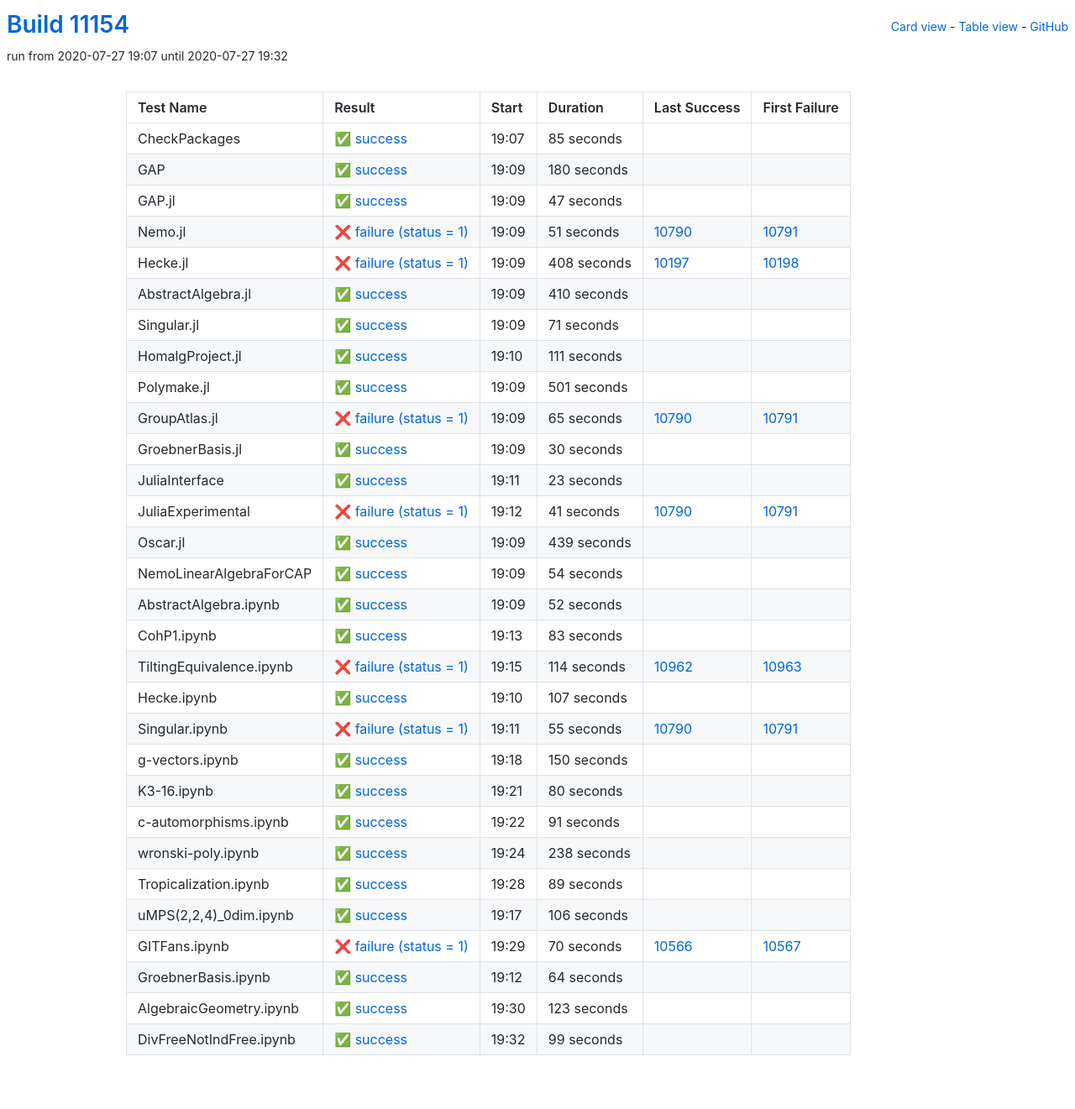
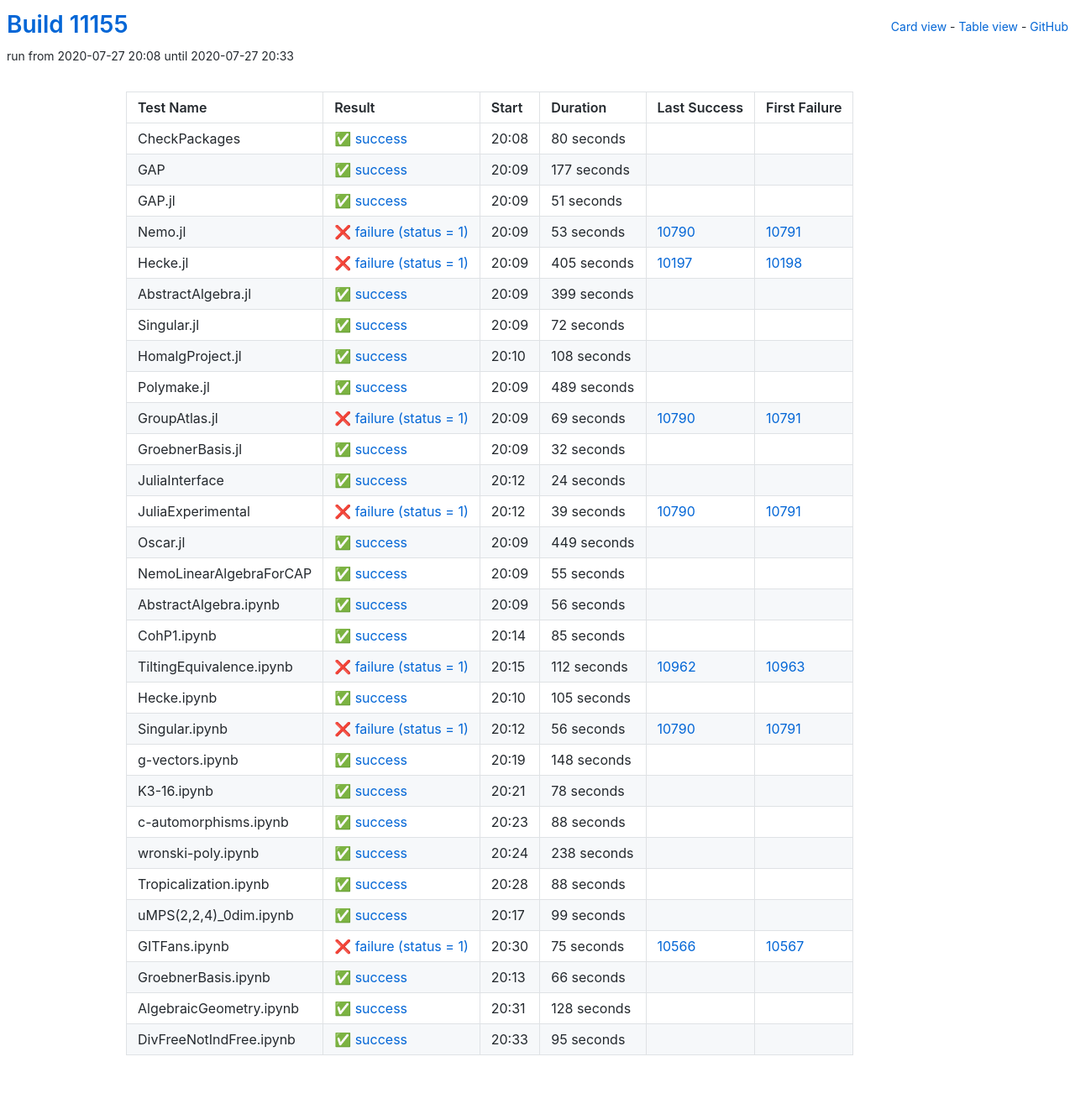
Before and after one commit to oscar-system/oscar-ci-status, a Jekyll site: the page built from table.html, in a window 1280 px wide. Shown: the whole page at 84% size. Built offline with Jekyll 4.4.1, drawn with Linux system fonts in a browser that asks for light colours.

Commit message:
Build #11155

```diff
--- a/_data/ci.yml
+++ b/_data/ci.yml
@@ -1,6 +1,6 @@
 ---
-build: 11154
-build_url: https://oscarci.mathematik.uni-kl.de/job/oscar/11154/
+build: 11155
+build_url: https://oscarci.mathematik.uni-kl.de/job/oscar/11155/
 job: oscar
 organization: oscar-system
 repo: oscar-ci-status
@@ -8,8 +8,200 @@
 tests:
 - name: CheckPackages
   id: checkpackages
-  log: https://oscarci.mathematik.uni-kl.de/job/oscar/11154/artifact/logs/build-11154/CheckPackages.log
-  start: 2020-07-27 19:07
+  log: https://oscarci.mathematik.uni-kl.de/job/oscar/11155/artifact/logs/build-11155/CheckPackages.log
+  start: 2020-07-27 20:08
+  success: true
+  exitcode: 0
+  status: success
+  duration: 80
+  last_success: false
+  last_success_url:
+  first_failure: false
+  first_failure_url:
+- name: GAP
+  id: gap
+  log: https://oscarci.mathematik.uni-kl.de/job/oscar/11155/artifact/logs/build-11155/GAP.log
+  start: 2020-07-27 20:09
+  success: true
+  exitcode: 0
+  status: success
+  duration: 177
+  last_success: false
+  last_success_url:
+  first_failure: false
+  first_failure_url:
+- name: GAP.jl
+  id: gap-jl
+  log: https://oscarci.mathematik.uni-kl.de/job/oscar/11155/artifact/logs/build-11155/GAP.jl.log
+  start: 2020-07-27 20:09
+  success: true
+  exitcode: 0
+  status: success
+  duration: 51
+  last_success: false
+  last_success_url:
+  first_failure: false
+  first_failure_url:
+- name: Nemo.jl
+  id: nemo-jl
+  log: https://oscarci.mathematik.uni-kl.de/job/oscar/11155/artifact/logs/build-11155/Nemo.jl.log
+  start: 2020-07-27 20:09
+  success: false
+  exitcode: 1
+  status: failure
+  duration: 53
+  last_success: 10790
+  last_success_url: https://oscarci.mathematik.uni-kl.de/job/oscar/10790/
+  first_failure: 10791
+  first_failure_url: https://oscarci.mathematik.uni-kl.de/job/oscar/10791/
+- name: Hecke.jl
+  id: hecke-jl
+  log: https://oscarci.mathematik.uni-kl.de/job/oscar/11155/artifact/logs/build-11155/Hecke.jl.log
+  start: 2020-07-27 20:09
+  success: false
+  exitcode: 1
+  status: failure
+  duration: 405
+  last_success: 10197
+  last_success_url: https://oscarci.mathematik.uni-kl.de/job/oscar/10197/
+  first_failure: 10198
+  first_failure_url: https://oscarci.mathematik.uni-kl.de/job/oscar/10198/
+- name: AbstractAlgebra.jl
+  id: abstractalgebra-jl
+  log: https://oscarci.mathematik.uni-kl.de/job/oscar/11155/artifact/logs/build-11155/AbstractAlgebra.jl.log
+  start: 2020-07-27 20:09
+  success: true
+  exitcode: 0
+  status: success
+  duration: 399
+  last_success: false
+  last_success_url:
+  first_failure: false
+  first_failure_url:
+- name: Singular.jl
+  id: singular-jl
+  log: https://oscarci.mathematik.uni-kl.de/job/oscar/11155/artifact/logs/build-11155/Singular.jl.log
+  start: 2020-07-27 20:09
+  success: true
+  exitcode: 0
+  status: success
+  duration: 72
+  last_success: false
+  last_success_url:
+  first_failure: false
+  first_failure_url:
+- name: HomalgProject.jl
+  id: homalgproject-jl
+  log: https://oscarci.mathematik.uni-kl.de/job/oscar/11155/artifact/logs/build-11155/HomalgProject.jl.log
+  start: 2020-07-27 20:10
+  success: true
+  exitcode: 0
+  status: success
+  duration: 108
+  last_success: false
+  last_success_url:
+  first_failure: false
+  first_failure_url:
+- name: Polymake.jl
+  id: polymake-jl
+  log: https://oscarci.mathematik.uni-kl.de/job/oscar/11155/artifact/logs/build-11155/Polymake.jl.log
+  start: 2020-07-27 20:09
+  success: true
+  exitcode: 0
+  status: success
+  duration: 489
+  last_success: false
+  last_success_url:
+  first_failure: false
+  first_failure_url:
+- name: GroupAtlas.jl
+  id: groupatlas-jl
+  log: https://oscarci.mathematik.uni-kl.de/job/oscar/11155/artifact/logs/build-11155/GroupAtlas.jl.log
+  start: 2020-07-27 20:09
+  success: false
+  exitcode: 1
+  status: failure
+  duration: 69
+  last_success: 10790
+  last_success_url: https://oscarci.mathematik.uni-kl.de/job/oscar/10790/
+  first_failure: 10791
+  first_failure_url: https://oscarci.mathematik.uni-kl.de/job/oscar/10791/
+- name: GroebnerBasis.jl
+  id: groebnerbasis-jl
+  log: https://oscarci.mathematik.uni-kl.de/job/oscar/11155/artifact/logs/build-11155/GroebnerBasis.jl.log
+  start: 2020-07-27 20:09
+  success: true
+  exitcode: 0
+  status: success
+  duration: 32
+  last_success: false
+  last_success_url:
+  first_failure: false
+  first_failure_url:
+- name: JuliaInterface
+  id: juliainterface
+  log: https://oscarci.mathematik.uni-kl.de/job/oscar/11155/artifact/logs/build-11155/JuliaInterface.log
+  start: 2020-07-27 20:12
+  success: true
+  exitcode: 0
+  status: success
+  duration: 24
+  last_success: false
+  last_success_url:
+  first_failure: false
+  first_failure_url:
+- name: JuliaExperimental
+  id: juliaexperimental
+  log: https://oscarci.mathematik.uni-kl.de/job/oscar/11155/artifact/logs/build-11155/JuliaExperimental.log
+  start: 2020-07-27 20:12
+  success: false
+  exitcode: 1
+  status: failure
+  duration: 39
+  last_success: 10790
+  last_success_url: https://oscarci.mathematik.uni-kl.de/job/oscar/10790/
+  first_failure: 10791
+  first_failure_url: https://oscarci.mathematik.uni-kl.de/job/oscar/10791/
+- name: Oscar.jl
+  id: oscar-jl
+  log: https://oscarci.mathematik.uni-kl.de/job/oscar/11155/artifact/logs/build-11155/Oscar.jl.log
+  start: 2020-07-27 20:09
+  success: true
+  exitcode: 0
+  status: success
+  duration: 449
+  last_success: false
+  last_success_url:
+  first_failure: false
+  first_failure_url:
+- name: NemoLinearAlgebraForCAP
+  id: nemolinearalgebraforcap
+  log: https://oscarci.mathematik.uni-kl.de/job/oscar/11155/artifact/logs/build-11155/NemoLinearAlgebraForCAP.log
+  start: 2020-07-27 20:09
+  success: true
+  exitcode: 0
+  status: success
+  duration: 55
+  last_success: false
+  last_success_url:
+  first_failure: false
+  first_failure_url:
+- name: AbstractAlgebra.ipynb
+  id: abstractalgebra-ipynb
+  log: https://oscarci.mathematik.uni-kl.de/job/oscar/11155/artifact/logs/build-11155/AbstractAlgebra.ipynb.log
+  start: 2020-07-27 20:09
+  success: true
+  exitcode: 0
+  status: success
+  duration: 56
+  last_success: false
+  last_success_url:
+  first_failure: false
+  first_failure_url:
+- name: CohP1.ipynb
+  id: cohp1-ipynb
+  log: https://oscarci.mathematik.uni-kl.de/job/oscar/11155/artifact/logs/build-11155/CohP1.ipynb.log
+  start: 2020-07-27 20:14
   success: true
   exitcode: 0
   status: success
@@ -18,274 +210,82 @@
   last_success_url:
   first_failure: false
   first_failure_url:
-- name: GAP
-  id: gap
-  log: https://oscarci.mathematik.uni-kl.de/job/oscar/11154/artifact/logs/build-11154/GAP.log
-  start: 2020-07-27 19:09
-  success: true
-  exitcode: 0
-  status: success
-  duration: 180
-  last_success: false
-  last_success_url:
-  first_failure: false
-  first_failure_url:
-- name: GAP.jl
-  id: gap-jl
-  log: https://oscarci.mathematik.uni-kl.de/job/oscar/11154/artifact/logs/build-11154/GAP.jl.log
-  start: 2020-07-27 19:09
-  success: true
-  exitcode: 0
-  status: success
-  duration: 47
-  last_success: false
-  last_success_url:
-  first_failure: false
-  first_failure_url:
-- name: Nemo.jl
-  id: nemo-jl
-  log: https://oscarci.mathematik.uni-kl.de/job/oscar/11154/artifact/logs/build-11154/Nemo.jl.log
-  start: 2020-07-27 19:09
+- name: TiltingEquivalence.ipynb
+  id: tiltingequivalence-ipynb
+  log: https://oscarci.mathematik.uni-kl.de/job/oscar/11155/artifact/logs/build-11155/TiltingEquivalence.ipynb.log
+  start: 2020-07-27 20:15
   success: false
   exitcode: 1
   status: failure
-  duration: 51
-  last_success: 10790
-  last_success_url: https://oscarci.mathematik.uni-kl.de/job/oscar/10790/
-  first_failure: 10791
-  first_failure_url: https://oscarci.mathematik.uni-kl.de/job/oscar/10791/
-- name: Hecke.jl
-  id: hecke-jl
-  log: https://oscarci.mathematik.uni-kl.de/job/oscar/11154/artifact/logs/build-11154/Hecke.jl.log
-  start: 2020-07-27 19:09
-  success: false
-  exitcode: 1
-  status: failure
-  duration: 408
-  last_success: 10197
-  last_success_url: https://oscarci.mathematik.uni-kl.de/job/oscar/10197/
-  first_failure: 10198
-  first_failure_url: https://oscarci.mathematik.uni-kl.de/job/oscar/10198/
-- name: AbstractAlgebra.jl
-  id: abstractalgebra-jl
-  log: https://oscarci.mathematik.uni-kl.de/job/oscar/11154/artifact/logs/build-11154/AbstractAlgebra.jl.log
-  start: 2020-07-27 19:09
-  success: true
-  exitcode: 0
-  status: success
-  duration: 410
-  last_success: false
-  last_success_url:
-  first_failure: false
-  first_failure_url:
-- name: Singular.jl
-  id: singular-jl
-  log: https://oscarci.mathematik.uni-kl.de/job/oscar/11154/artifact/logs/build-11154/Singular.jl.log
-  start: 2020-07-27 19:09
-  success: true
-  exitcode: 0
-  status: success
-  duration: 71
-  last_success: false
-  last_success_url:
-  first_failure: false
-  first_failure_url:
-- name: HomalgProject.jl
-  id: homalgproject-jl
-  log: https://oscarci.mathematik.uni-kl.de/job/oscar/11154/artifact/logs/build-11154/HomalgProject.jl.log
-  start: 2020-07-27 19:10
-  success: true
-  exitcode: 0
-  status: success
-  duration: 111
-  last_success: false
-  last_success_url:
-  first_failure: false
-  first_failure_url:
-- name: Polymake.jl
-  id: polymake-jl
-  log: https://oscarci.mathematik.uni-kl.de/job/oscar/11154/artifact/logs/build-11154/Polymake.jl.log
-  start: 2020-07-27 19:09
-  success: true
-  exitcode: 0
-  status: success
-  duration: 501
-  last_success: false
-  last_success_url:
-  first_failure: false
-  first_failure_url:
-- name: GroupAtlas.jl
-  id: groupatlas-jl
-  log: https://oscarci.mathematik.uni-kl.de/job/oscar/11154/artifact/logs/build-11154/GroupAtlas.jl.log
-  start: 2020-07-27 19:09
-  success: false
-  exitcode: 1
-  status: failure
-  duration: 65
-  last_success: 10790
-  last_success_url: https://oscarci.mathematik.uni-kl.de/job/oscar/10790/
-  first_failure: 10791
-  first_failure_url: https://oscarci.mathematik.uni-kl.de/job/oscar/10791/
-- name: GroebnerBasis.jl
-  id: groebnerbasis-jl
-  log: https://oscarci.mathematik.uni-kl.de/job/oscar/11154/artifact/logs/build-11154/GroebnerBasis.jl.log
-  start: 2020-07-27 19:09
-  success: true
-  exitcode: 0
-  status: success
-  duration: 30
-  last_success: false
-  last_success_url:
-  first_failure: false
-  first_failure_url:
-- name: JuliaInterface
-  id: juliainterface
-  log: https://oscarci.mathematik.uni-kl.de/job/oscar/11154/artifact/logs/build-11154/JuliaInterface.log
-  start: 2020-07-27 19:11
-  success: true
-  exitcode: 0
-  status: success
-  duration: 23
-  last_success: false
-  last_success_url:
-  first_failure: false
-  first_failure_url:
-- name: JuliaExperimental
-  id: juliaexperimental
-  log: https://oscarci.mathematik.uni-kl.de/job/oscar/11154/artifact/logs/build-11154/JuliaExperimental.log
-  start: 2020-07-27 19:12
-  success: false
-  exitcode: 1
-  status: failure
-  duration: 41
-  last_success: 10790
-  last_success_url: https://oscarci.mathematik.uni-kl.de/job/oscar/10790/
-  first_failure: 10791
-  first_failure_url: https://oscarci.mathematik.uni-kl.de/job/oscar/10791/
-- name: Oscar.jl
-  id: oscar-jl
-  log: https://oscarci.mathematik.uni-kl.de/job/oscar/11154/artifact/logs/build-11154/Oscar.jl.log
-  start: 2020-07-27 19:09
-  success: true
-  exitcode: 0
-  status: success
-  duration: 439
-  last_success: false
-  last_success_url:
-  first_failure: false
-  first_failure_url:
-- name: NemoLinearAlgebraForCAP
-  id: nemolinearalgebraforcap
-  log: https://oscarci.mathematik.uni-kl.de/job/oscar/11154/artifact/logs/build-11154/NemoLinearAlgebraForCAP.log
-  start: 2020-07-27 19:09
-  success: true
-  exitcode: 0
-  status: success
-  duration: 54
-  last_success: false
-  last_success_url:
-  first_failure: false
-  first_failure_url:
-- name: AbstractAlgebra.ipynb
-  id: abstractalgebra-ipynb
-  log: https://oscarci.mathematik.uni-kl.de/job/oscar/11154/artifact/logs/build-11154/AbstractAlgebra.ipynb.log
-  start: 2020-07-27 19:09
-  success: true
-  exitcode: 0
-  status: success
-  duration: 52
-  last_success: false
-  last_success_url:
-  first_failure: false
-  first_failure_url:
-- name: CohP1.ipynb
-  id: cohp1-ipynb
-  log: https://oscarci.mathematik.uni-kl.de/job/oscar/11154/artifact/logs/build-11154/CohP1.ipynb.log
-  start: 2020-07-27 19:13
-  success: true
-  exitcode: 0
-  status: success
-  duration: 83
-  last_success: false
-  last_success_url:
-  first_failure: false
-  first_failure_url:
-- name: TiltingEquivalence.ipynb
-  id: tiltingequivalence-ipynb
-  log: https://oscarci.mathematik.uni-kl.de/job/oscar/11154/artifact/logs/build-11154/TiltingEquivalence.ipynb.log
-  start: 2020-07-27 19:15
-  success: false
-  exitcode: 1
-  status: failure
-  duration: 114
+  duration: 112
   last_success: 10962
   last_success_url: https://oscarci.mathematik.uni-kl.de/job/oscar/10962/
   first_failure: 10963
   first_failure_url: https://oscarci.mathematik.uni-kl.de/job/oscar/10963/
 - name: Hecke.ipynb
   id: hecke-ipynb
-  log: https://oscarci.mathematik.uni-kl.de/job/oscar/11154/artifact/logs/build-11154/Hecke.ipynb.log
-  start: 2020-07-27 19:10
+  log: https://oscarci.mathematik.uni-kl.de/job/oscar/11155/artifact/logs/build-11155/Hecke.ipynb.log
+  start: 2020-07-27 20:10
   success: true
   exitcode: 0
   status: success
-  duration: 107
+  duration: 105
   last_success: false
   last_success_url:
   first_failure: false
   first_failure_url:
 - name: Singular.ipynb
   id: singular-ipynb
-  log: https://oscarci.mathematik.uni-kl.de/job/oscar/11154/artifact/logs/build-11154/Singular.ipynb.log
-  start: 2020-07-27 19:11
+  log: https://oscarci.mathematik.uni-kl.de/job/oscar/11155/artifact/logs/build-11155/Singular.ipynb.log
+  start: 2020-07-27 20:12
   success: false
   exitcode: 1
   status: failure
-  duration: 55
+  duration: 56
   last_success: 10790
   last_success_url: https://oscarci.mathematik.uni-kl.de/job/oscar/10790/
   first_failure: 10791
   first_failure_url: https://oscarci.mathematik.uni-kl.de/job/oscar/10791/
 - name: g-vectors.ipynb
   id: g-vectors-ipynb
-  log: https://oscarci.mathematik.uni-kl.de/job/oscar/11154/artifact/logs/build-11154/g-vectors.ipynb.log
-  start: 2020-07-27 19:18
+  log: https://oscarci.mathematik.uni-kl.de/job/oscar/11155/artifact/logs/build-11155/g-vectors.ipynb.log
+  start: 2020-07-27 20:19
   success: true
   exitcode: 0
   status: success
-  duration: 150
+  duration: 148
   last_success: false
   last_success_url:
   first_failure: false
   first_failure_url:
 - name: K3-16.ipynb
   id: k3-16-ipynb
-  log: https://oscarci.mathematik.uni-kl.de/job/oscar/11154/artifact/logs/build-11154/K3-16.ipynb.log
-  start: 2020-07-27 19:21
+  log: https://oscarci.mathematik.uni-kl.de/job/oscar/11155/artifact/logs/build-11155/K3-16.ipynb.log
+  start: 2020-07-27 20:21
   success: true
   exitcode: 0
   status: success
-  duration: 80
+  duration: 78
   last_success: false
   last_success_url:
   first_failure: false
   first_failure_url:
 - name: c-automorphisms.ipynb
   id: c-automorphisms-ipynb
-  log: https://oscarci.mathematik.uni-kl.de/job/oscar/11154/artifact/logs/build-11154/c-automorphisms.ipynb.log
-  start: 2020-07-27 19:22
+  log: https://oscarci.mathematik.uni-kl.de/job/oscar/11155/artifact/logs/build-11155/c-automorphisms.ipynb.log
+  start: 2020-07-27 20:23
   success: true
   exitcode: 0
   status: success
-  duration: 91
+  duration: 88
   last_success: false
   last_success_url:
   first_failure: false
   first_failure_url:
 - name: wronski-poly.ipynb
   id: wronski-poly-ipynb
-  log: https://oscarci.mathematik.uni-kl.de/job/oscar/11154/artifact/logs/build-11154/wronski-poly.ipynb.log
-  start: 2020-07-27 19:24
+  log: https://oscarci.mathematik.uni-kl.de/job/oscar/11155/artifact/logs/build-11155/wronski-poly.ipynb.log
+  start: 2020-07-27 20:24
   success: true
   exitcode: 0
   status: success
@@ -296,68 +296,20 @@
   first_failure_url:
 - name: Tropicalization.ipynb
   id: tropicalization-ipynb
-  log: https://oscarci.mathematik.uni-kl.de/job/oscar/11154/artifact/logs/build-11154/Tropicalization.ipynb.log
-  start: 2020-07-27 19:28
+  log: https://oscarci.mathematik.uni-kl.de/job/oscar/11155/artifact/logs/build-11155/Tropicalization.ipynb.log
+  start: 2020-07-27 20:28
   success: true
   exitcode: 0
   status: success
-  duration: 89
+  duration: 88
   last_success: false
   last_success_url:
   first_failure: false
   first_failure_url:
 - name: uMPS(2,2,4)_0dim.ipynb
   id: umps-2-2-4-0dim-ipynb
-  log: https://oscarci.mathematik.uni-kl.de/job/oscar/11154/artifact/logs/build-11154/uMPS-2-2-4-_0dim.ipynb.log
-  start: 2020-07-27 19:17
-  success: true
-  exitcode: 0
-  status: success
-  duration: 106
-  last_success: false
-  last_success_url:
-  first_failure: false
-  first_failure_url:
-- name: GITFans.ipynb
-  id: gitfans-ipynb
-  log: https://oscarci.mathematik.uni-kl.de/job/oscar/11154/artifact/logs/build-11154/GITFans.ipynb.log
-  start: 2020-07-27 19:29
-  success: false
-  exitcode: 1
-  status: failure
-  duration: 70
-  last_success: 10566
-  last_success_url: https://oscarci.mathematik.uni-kl.de/job/oscar/10566/
-  first_failure: 10567
-  first_failure_url: https://oscarci.mathematik.uni-kl.de/job/oscar/10567/
-- name: GroebnerBasis.ipynb
-  id: groebnerbasis-ipynb
-  log: https://oscarci.mathematik.uni-kl.de/job/oscar/11154/artifact/logs/build-11154/GroebnerBasis.ipynb.log
-  start: 2020-07-27 19:12
-  success: true
-  exitcode: 0
-  status: success
-  duration: 64
-  last_success: false
-  last_success_url:
-  first_failure: false
-  first_failure_url:
-- name: AlgebraicGeometry.ipynb
-  id: algebraicgeometry-ipynb
-  log: https://oscarci.mathematik.uni-kl.de/job/oscar/11154/artifact/logs/build-11154/AlgebraicGeometry.ipynb.log
-  start: 2020-07-27 19:30
-  success: true
-  exitcode: 0
-  status: success
-  duration: 123
-  last_success: false
-  last_success_url:
-  first_failure: false
-  first_failure_url:
-- name: DivFreeNotIndFree.ipynb
-  id: divfreenotindfree-ipynb
-  log: https://oscarci.mathematik.uni-kl.de/job/oscar/11154/artifact/logs/build-11154/DivFreeNotIndFree.ipynb.log
-  start: 2020-07-27 19:32
+  log: https://oscarci.mathematik.uni-kl.de/job/oscar/11155/artifact/logs/build-11155/uMPS-2-2-4-_0dim.ipynb.log
+  start: 2020-07-27 20:17
   success: true
   exitcode: 0
   status: success
@@ -366,3 +318,51 @@
   last_success_url:
   first_failure: false
   first_failure_url:
+- name: GITFans.ipynb
+  id: gitfans-ipynb
+  log: https://oscarci.mathematik.uni-kl.de/job/oscar/11155/artifact/logs/build-11155/GITFans.ipynb.log
+  start: 2020-07-27 20:30
+  success: false
+  exitcode: 1
+  status: failure
+  duration: 75
+  last_success: 10566
+  last_success_url: https://oscarci.mathematik.uni-kl.de/job/oscar/10566/
+  first_failure: 10567
+  first_failure_url: https://oscarci.mathematik.uni-kl.de/job/oscar/10567/
+- name: GroebnerBasis.ipynb
+  id: groebnerbasis-ipynb
+  log: https://oscarci.mathematik.uni-kl.de/job/oscar/11155/artifact/logs/build-11155/GroebnerBasis.ipynb.log
+  start: 2020-07-27 20:13
+  success: true
+  exitcode: 0
+  status: success
+  duration: 66
+  last_success: false
+  last_success_url:
+  first_failure: false
+  first_failure_url:
+- name: AlgebraicGeometry.ipynb
+  id: algebraicgeometry-ipynb
+  log: https://oscarci.mathematik.uni-kl.de/job/oscar/11155/artifact/logs/build-11155/AlgebraicGeometry.ipynb.log
+  start: 2020-07-27 20:31
+  success: true
+  exitcode: 0
+  status: success
+  duration: 128
+  last_success: false
+  last_success_url:
+  first_failure: false
+  first_failure_url:
+- name: DivFreeNotIndFree.ipynb
+  id: divfreenotindfree-ipynb
+  log: https://oscarci.mathematik.uni-kl.de/job/oscar/11155/artifact/logs/build-11155/DivFreeNotIndFree.ipynb.log
+  start: 2020-07-27 20:33
+  success: true
+  exitcode: 0
+  status: success
+  duration: 95
+  last_success: false
+  last_success_url:
+  first_failure: false
+  first_failure_url:
```
Also changed, not shown: README.md.
